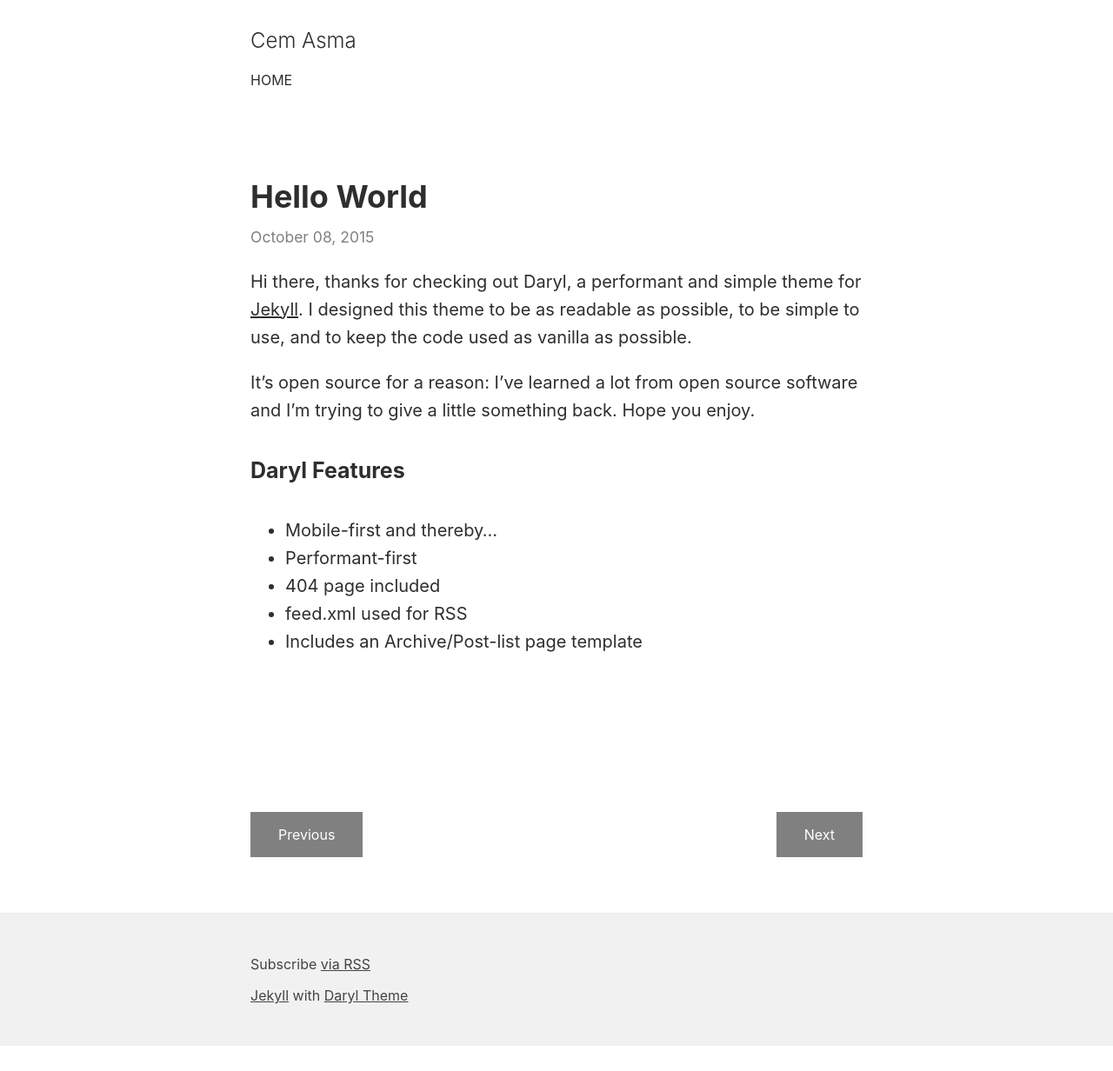
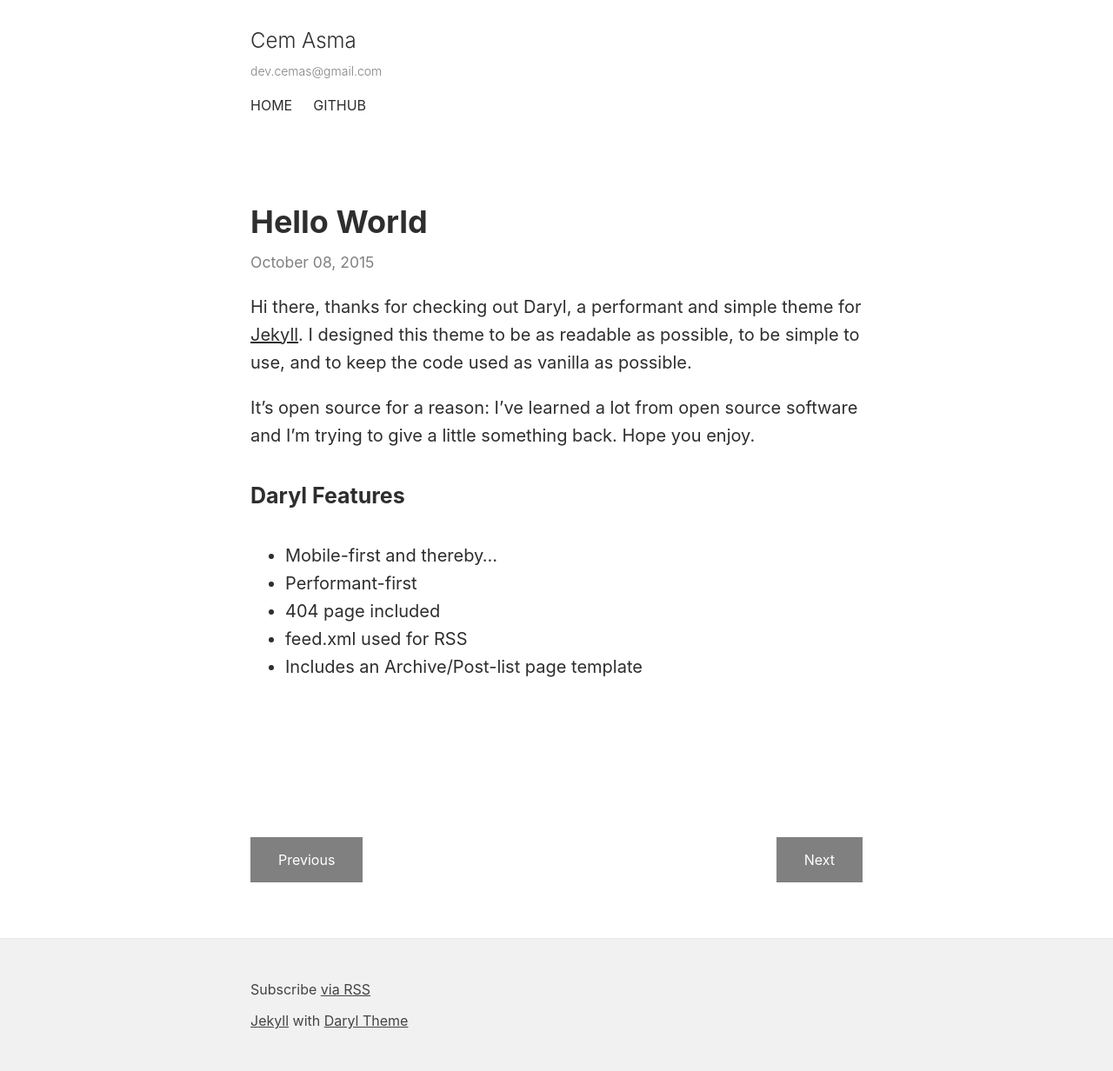
Before and after one commit to cemasma/cemasma-blog, a Jekyll site: the page built from index.html, in a window 1280 px wide. Shown: the whole page at 87% size. Built offline with Jekyll 4.4.1, drawn with Linux system fonts in a browser that asks for light colours; the list of posts is cut into pages by our own code; before the commit the page ends 1203 px from its top, so only the background shows below that.

Commit message:
navigation, tagline added

```diff
--- a/_config.yml
+++ b/_config.yml
@@ -1,6 +1,6 @@
 # Site settings
 title: Cem Asma
-tagline:
+tagline: dev.cemas@gmail.com
 email: dev.cemas@gmail.com
 description: > # this means to ignore newlines until "baseurl"
   Ana odağı teknoloji ağırlıklı olmak üzere, Cem Asma'nın kişisel blogu.
--- a/_includes/header.html
+++ b/_includes/header.html
@@ -8,6 +8,7 @@
 
         <nav class="site-nav">
             <a href="{{ site.baseurl }}/">Home</a>
+			<a href="https://github.com/cemasma">Github</a>
             {% for page in site.pages %}
                 {% unless page.exclude %}
                 {% if page.title %}
```
